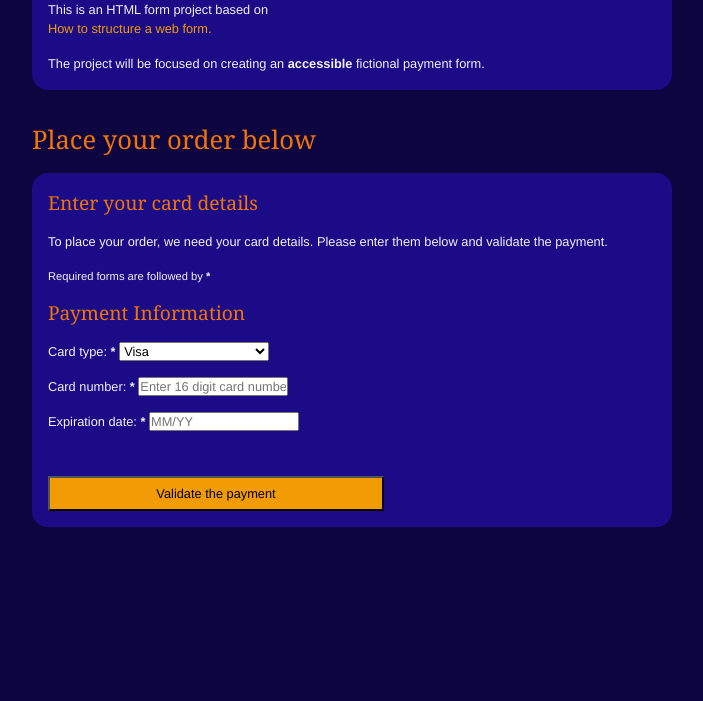
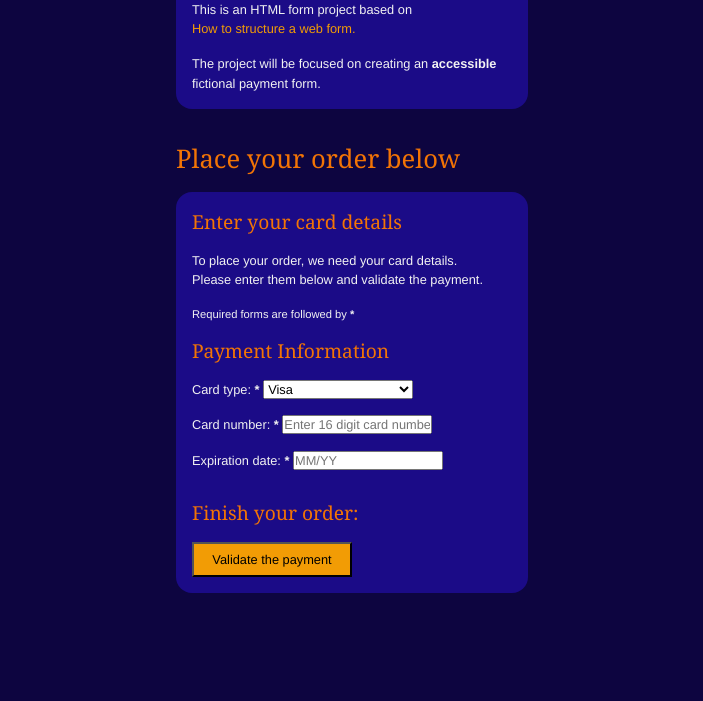
Before and after one commit to nogib001/HTML-and-CSS-Project-2, a plain HTML site: page index.html in a window 1280 px wide. Shown: the part 99-800 px from the top of the page, without its empty margins (288-991 px from the left). Drawn offline with Linux system fonts and the light colour scheme.

Commit message:
Worked some more on the design. Ready to leave this project now.

```diff
--- a/index.html
+++ b/index.html
@@ -48,7 +48,7 @@ id="payment-container"> <!-- payment content START -->
         class="section-content">
         <h3>Enter your card details</h3>
         <p>
-            To place your order, we need your card details.
+            To place your order, we need your card details.<br>
             Please enter them below and validate the payment.
         </p>
 
@@ -94,12 +94,14 @@ id="payment-container"> <!-- payment content START -->
                 name="expiration"
                 required
                 placeholder="MM/YY"
-                        pattern="^(0[1-9]|1[0-2])\/([0-9]{2})$"
+                pattern="^(0[1-9]|1[0-2])\/\d{2}$"
             >
+
             </p>
         </section>
         <div id="validate">
-            <button type="submit">Validate the payment</button>
+            <h3>Finish your order:</h3>
+            <button type="submit" value="Validate payment">Validate the payment</button>
         </div>
 
     </form><!-- payment content END -->
--- a/styles.css
+++ b/styles.css
@@ -3,12 +3,32 @@
 /* CSS rules for this project:
 
 - Identation is done by TAB, not SPACE.
-- Properties and values are written in new lines.
 - Colors and fonts are defined by variables (:root).
-- Setting sizes in "em"
+- Setting sizes in "rem"
 - Naming convention for classes are 'x'box, where 'x' is the type of box (f.e. contentbox)
 
 */
+
+/* CSS Reset */
+/* I didn't know that I actually needed to normalize the CSS with normalize.css */
+html, body, div, span, applet, object, iframe,
+h1, h2, h3, h4, h5, h6, p, blockquote, pre,
+a, abbr, acronym, address, big, cite, code,
+del, dfn, em, img, ins, kbd, q, s, samp,
+small, strike, strong, sub, sup, tt, var,
+b, u, i, center,
+dl, dt, dd, ol, ul, li,
+fieldset, form, label, legend,
+table, caption, tbody, tfoot, thead, tr, th, td,
+article, aside, canvas, details, embed,
+figure, figcaption, footer, header, hgroup,
+menu, nav, output, ruby, section, summary,
+time, mark, audio, video {
+    margin: 0;
+    padding: 0;
+    border: 0;
+    vertical-align: baseline;
+}
 
 html {
   font-size: 16px;
@@ -25,7 +45,8 @@ html {
   --link-color: #f29c05;
   --button-color: #0583f2;
   --form-background: #1b0b87;
-  --form-width: 50vw;
+  --form-width: 40vw;
+  --form-max-width: 20rem;
   --info-background: #035aa7;
 }
 
@@ -42,8 +63,7 @@ body {
   background: var(--background);
   line-height: 1.2rem;
   display: flex;
-  flex-direction: column;
-  align-items: center;
+  justify-content: center;
 }
 
 h1,
@@ -94,6 +114,9 @@ button {
   box-sizing: border-box;
 }
 
+main {
+  width: var(--form-width) - 25%;
+}
 
 /* SPECIFIC STYLES */
 
@@ -101,19 +124,13 @@ h2 {
   margin-bottom: 1rem;
 }
 
-#payment-container {
-  width: 50vw;
-  max-width: 100%;
-}
-
 .section-content {
-  width: 50vw;
-  max-width: 100%;
   display: flex;
   flex-direction: column;
   gap: 1rem;
+  width: var(--form-width);
+  max-width: var(--form-max-width);
 }
-
 
 #form {
   background: var(--form-background);
@@ -136,8 +153,6 @@ h2 {
   flex-direction: column;
   gap: 1rem;
   margin-bottom: 2rem;
-  width: var(--form-width);
-  max-width: 100%;
 }
 
 #payment-info, #validate {
@@ -146,14 +161,15 @@ h2 {
   gap: 1rem;
 }
 
-
+#payment-info {
+  margin-bottom: 1rem;
+}
 
 button {
   width: calc(var(--form-width) - 50%);
-  max-width: 100%;
+  max-width: calc(var(--form-max-width) - 50%);
   background-color: var(--link-color);
   padding: 0.5rem;
-  margin-top: 2rem;
 }
 
 #carddetails {
@@ -170,17 +186,9 @@ button {
 
 @media screen and  (max-width: 720px) {
 
-    main {
-      width: 50vw;
-    }
-
-    #desc {
-    max-width: 100%;
+  main {
+    width: calc((--form-width) - 75%);
   }
-
-    #form {
-    max-width: 100%;
-    }
 
     #card, #number, #expiration {
     display: flex;
@@ -188,5 +196,8 @@ button {
     gap: nowrap;
   }
 
+    button {
+    width: calc(var(--form-width) + 25%);
+  }
 
 }
```
Lines whose indentation alone changed are shown as unchanged.
